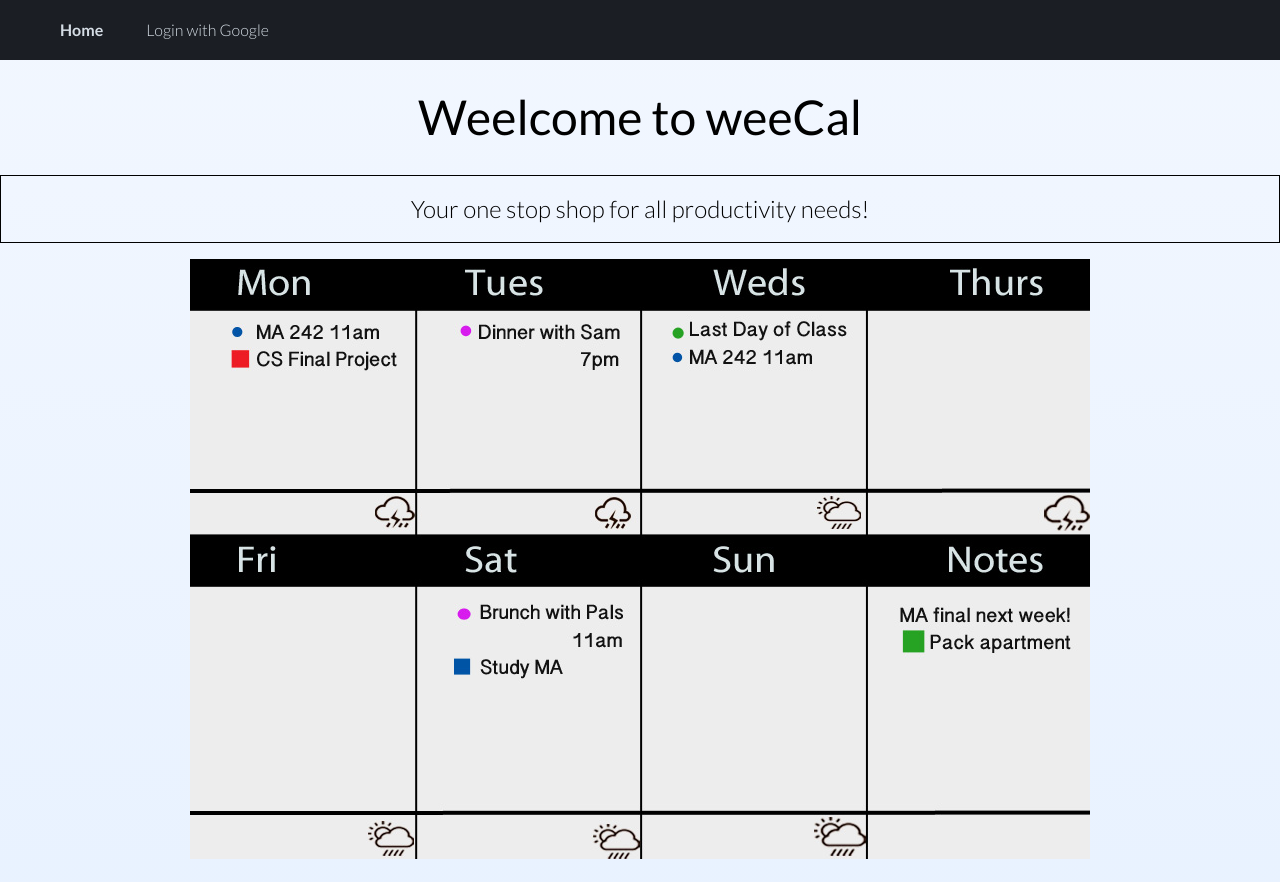
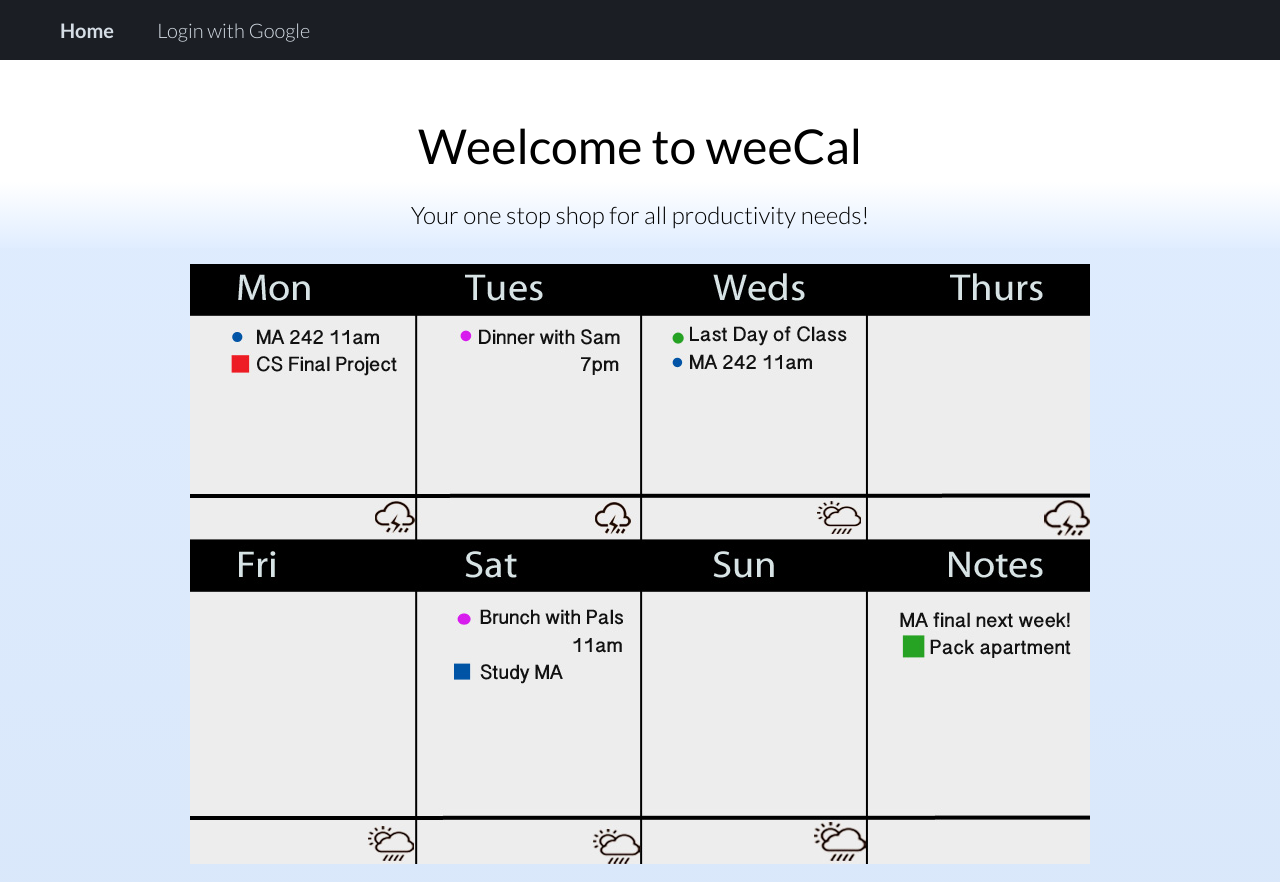
Before and after one commit to CoolCor12/weecal, a Flask app: page / in a window 1280 px wide. Shown: the top 882 px of the page. Run offline with Flask 2, Linux system fonts and the light colour scheme.

Commit message:
More edits to the CSS

```diff
--- a/static/header_footer.css
+++ b/static/header_footer.css
@@ -4,12 +4,14 @@ nav {
     background-color: #1b1e24;
     margin: auto;
     padding: 0px;
+    border-bottom: 4px #ff0000;
 }
 
 nav li {
     margin: 0;
     padding: 0 20px;
     display: inline;
+    font-size: 20px;
 }
 
 nav ul {
@@ -23,7 +25,8 @@ nav ul {
 .contact-btn a {
     margin-right: 30px;
     padding: 8px 18px;
-    border: 1px solid #204156;
+    border: 2px solid #D5DDE5;
+    border-radius: 6px;
 }
 
 .contact-btn a:active {
--- a/static/welcome.css
+++ b/static/welcome.css
@@ -2,29 +2,29 @@
 html,
 body {
     min-height: 100%;
-    font-family: "Roboto", helvetica, arial, sans-serif;
+    background: linear-gradient(#e0edff, #d6e5f8);
+    font-family: 'Lato', sans-serif;
     flex-direction: column;
     font-weight: 300;
     line-height: 1.5;
     text-rendering: optimizeLegibility;
-}
-
-body {
-    font-family: 'Lato', sans-serif;
-    background: linear-gradient(#f2f7ff, #e3efff);
-    margin: 0;
-
+    margin: 0px;
 }
 
 .page-title {
     text-align: center;
     font-weight: 400;
+    background: #FFFFFF;
+    margin: 0px;
+    padding-top: 50px;
+
 }
 
 .page-description {
-    border: 1px solid #000;
     text-align: center;
     padding: 15px;
+    margin-top: 0px;
+    background: linear-gradient(#FFFFFF, #e0edff);
 }
 
 .calendar {
```
Also changed, not shown: static/calendar.css (+17 -7 lines).
